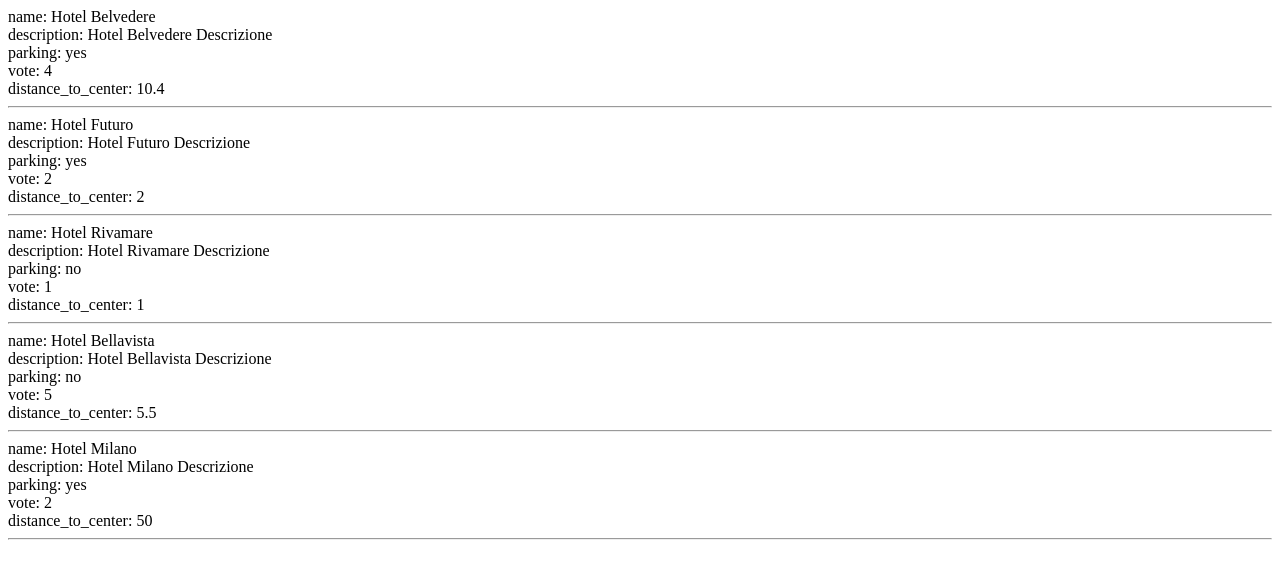
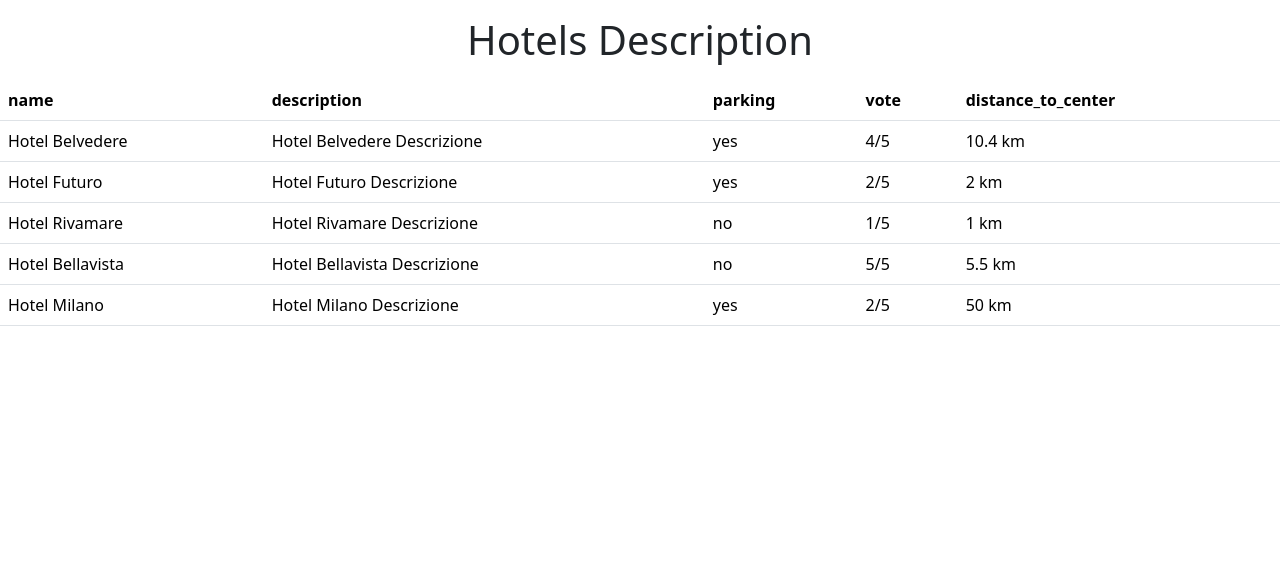
Before and after one commit to matteomedori/php-hotel, a PHP site: page / in a window 1280 px wide. Shown: the top 579 px of the page. Run offline with PHP 8.4, Linux system fonts and the light colour scheme.

Commit message:
feat: aggiunto bootstrap e tabella

```diff
--- a/index.php
+++ b/index.php
@@ -1,4 +1,5 @@
 <?php
+    // variabile che contiene le info sugli hotel
     $hotels = [
         [
             'name' => 'Hotel Belvedere',
@@ -44,21 +45,45 @@
     <meta charset="UTF-8">
     <meta name="viewport" content="width=device-width, initial-scale=1.0">
     <title>PHP Hotel</title>
+    <!-- Bootstrap -->
+    <link href="https://cdn.jsdelivr.net/npm/bootstrap@5.3.2/dist/css/bootstrap.min.css" rel="stylesheet" integrity="sha384-T3c6CoIi6uLrA9TneNEoa7RxnatzjcDSCmG1MXxSR1GAsXEV/Dwwykc2MPK8M2HN" crossorigin="anonymous">
 </head>
 <body>
+    <h1 class="text-center my-3">Hotels Description</h1>
+    <table class="table">
+        <thead>
+            <tr>
                 <?php
+                foreach($hotels[0] as $key => $value){
+                    echo "<th scope=\"col\">$key</th>";
+                }
+                ?>
+            </tr>
+        </thead>
+        <tbody>
+            <?php
+            // per ogni hotel
             foreach($hotels as $hotel){
+                echo '<tr>';
+                // per ogni coppia chiave valore di ciascun hotel
                 foreach($hotel as $key => $value){
                     if($key === 'parking' && $value === true){
-                    echo 'parking: yes <br>';
+                        echo "<td>yes</td>";
                     } elseif ($key === 'parking' && $value === false) {
-                    echo 'parking: no <br>';
-                }else{
-                    echo("$key: $value <br>");
+                        echo "<td>no</td>";
+                    } elseif ($key === 'vote'){
+                        echo "<td>$value/5</td>";
+                    } elseif ($key === 'distance_to_center'){
+                        echo "<td>$value km</td>";
+                    }
+                    else{
+                        echo "<td>$value</td>";
                     }
                 }
-            echo('<hr>');
+                echo '</tr>';
             }
             ?>
+        </tbody>
+    </table>
 </body>
 </html>
```
Lines whose indentation alone changed are shown as unchanged.
